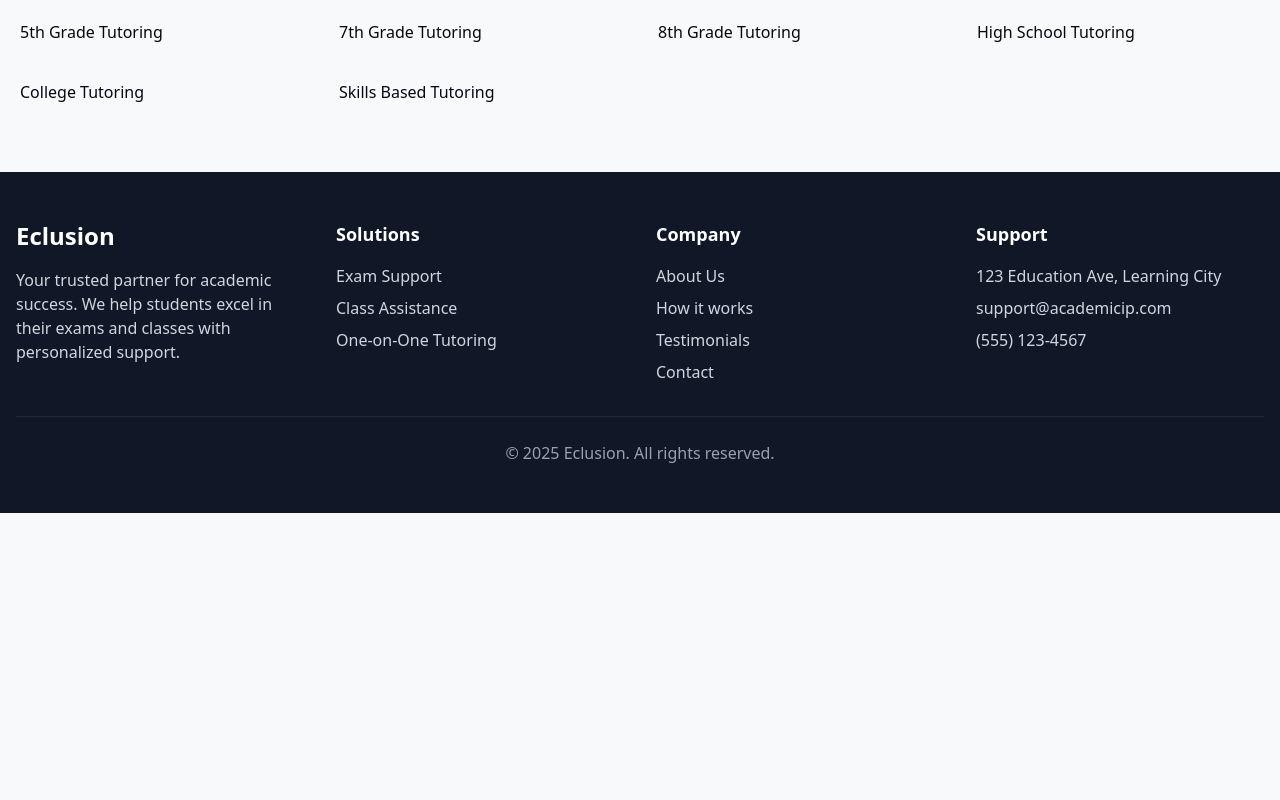
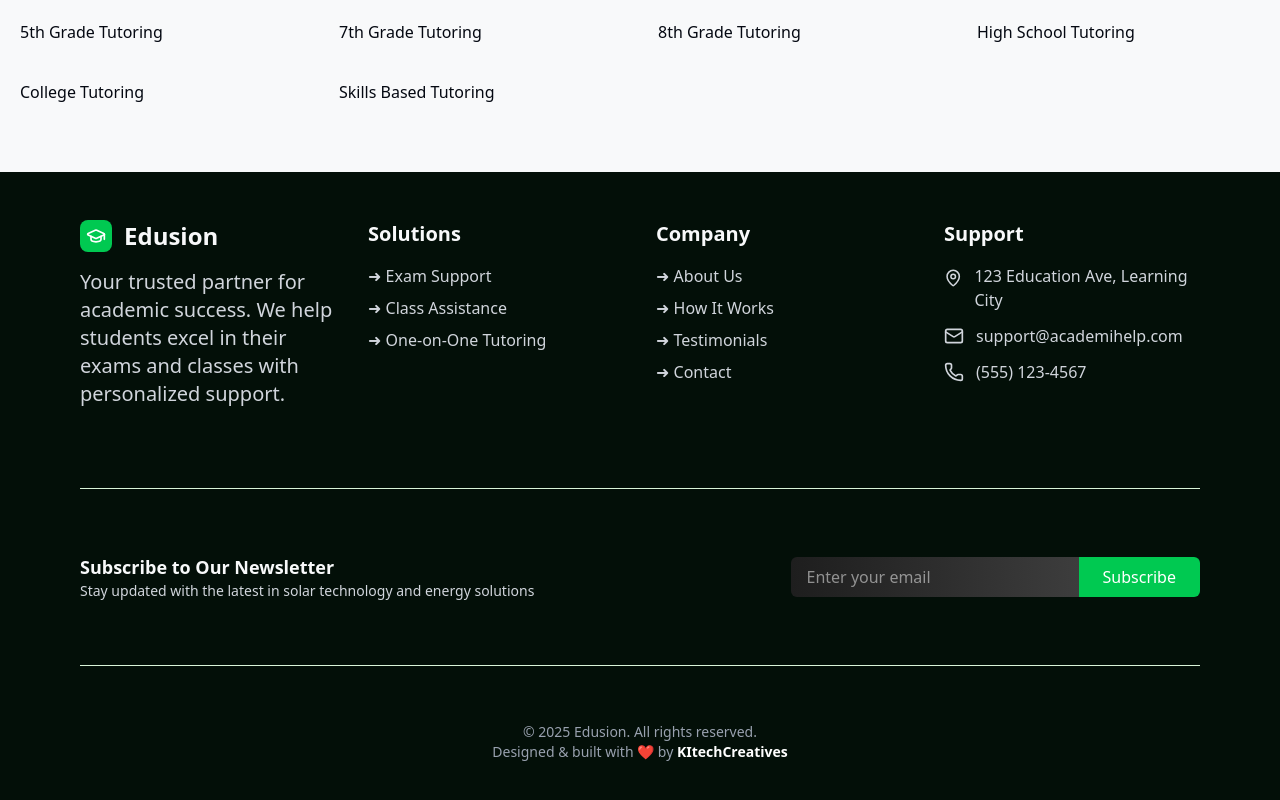
Before and after one commit to peterjames3/tutor-website, a Next.js app: page / in a window 1280 px wide. Shown: the part 6182-6982 px from the top of the page. Before the commit the page ends 6695 px from the top, so only its background shows below. Built offline with nearby package versions, Linux system fonts and the light colour scheme.

Commit message:
first commit

```diff
--- a/app/layout.tsx
+++ b/app/layout.tsx
@@ -2,7 +2,7 @@ import type { Metadata } from "next";
 import { Geist, Geist_Mono } from "next/font/google";
 import "./globals.css";
 import Navbar from "@/app/ui/components/navigation/Navbar";
-import { Footer } from "./ui/Footer";
+import Footer from "./ui/components/footer/Footer";
 const geistSans = Geist({
   variable: "--font-geist-sans",
   subsets: ["latin"],
--- a/app/ui/Footer.tsx
+++ /dev/null
@@ -1,146 +0,0 @@
-// components/footer.tsx
-"use client";
-
-import { motion } from "motion/react";
-import Link from "next/link";
-
-export const Footer = () => {
-  const currentYear = new Date().getFullYear();
-
-  return (
-    <footer className="bg-gray-900 text-white py-12">
-      <div className="container mx-auto px-4">
-        <div className="grid grid-cols-1 md:grid-cols-4 gap-8 mb-8">
-          {/* Brand Info */}
-          <motion.div
-            initial={{ opacity: 0, y: 20 }}
-            whileInView={{ opacity: 1, y: 0 }}
-            transition={{ duration: 0.5 }}
-          >
-            <h2 className="text-2xl font-bold mb-4">Eclusion</h2>
-            <p className="text-gray-300">
-              Your trusted partner for academic success. We help students excel
-              in their exams and classes with personalized support.
-            </p>
-          </motion.div>
-
-          {/* Solutions */}
-          <motion.div
-            initial={{ opacity: 0, y: 20 }}
-            whileInView={{ opacity: 1, y: 0 }}
-            transition={{ duration: 0.5, delay: 0.1 }}
-          >
-            <h3 className="text-lg font-semibold mb-4">Solutions</h3>
-            <ul className="space-y-2">
-              <li>
-                <Link
-                  href="/solutions/exam-support"
-                  className="text-gray-300 hover:text-white transition"
-                >
-                  Exam Support
-                </Link>
-              </li>
-              <li>
-                <Link
-                  href="/solutions/class-assistance"
-                  className="text-gray-300 hover:text-white transition"
-                >
-                  Class Assistance
-                </Link>
-              </li>
-              <li>
-                <Link
-                  href="/solutions/tutoring"
-                  className="text-gray-300 hover:text-white transition"
-                >
-                  One-on-One Tutoring
-                </Link>
-              </li>
-            </ul>
-          </motion.div>
-
-          {/* Company */}
-          <motion.div
-            initial={{ opacity: 0, y: 20 }}
-            whileInView={{ opacity: 1, y: 0 }}
-            transition={{ duration: 0.5, delay: 0.2 }}
-          >
-            <h3 className="text-lg font-semibold mb-4">Company</h3>
-            <ul className="space-y-2">
-              <li>
-                <Link
-                  href="/about"
-                  className="text-gray-300 hover:text-white transition"
-                >
-                  About Us
-                </Link>
-              </li>
-              <li>
-                <Link
-                  href="/how-it-works"
-                  className="text-gray-300 hover:text-white transition"
-                >
-                  How it works
-                </Link>
-              </li>
-              <li>
-                <Link
-                  href="/testimonials"
-                  className="text-gray-300 hover:text-white transition"
-                >
-                  Testimonials
-                </Link>
-              </li>
-              <li>
-                <Link
-                  href="/contact"
-                  className="text-gray-300 hover:text-white transition"
-                >
-                  Contact
-                </Link>
-              </li>
-            </ul>
-          </motion.div>
-
-          {/* Support */}
-          <motion.div
-            initial={{ opacity: 0, y: 20 }}
-            whileInView={{ opacity: 1, y: 0 }}
-            transition={{ duration: 0.5, delay: 0.3 }}
-          >
-            <h3 className="text-lg font-semibold mb-4">Support</h3>
-            <address className="not-italic text-gray-300 space-y-2">
-              <p>123 Education Ave, Learning City</p>
-              <p>
-                <a
-                  href="mailto:support@academicip.com"
-                  className="hover:text-white transition"
-                >
-                  support@academicip.com
-                </a>
-              </p>
-              <p>
-                <a
-                  href="tel:5551234567"
-                  className="hover:text-white transition"
-                >
-                  (555) 123-4567
-                </a>
-              </p>
-            </address>
-          </motion.div>
-        </div>
-
-        {/* Copyright Section */}
-        <motion.div
-          className="border-t border-gray-800 pt-6 text-center text-gray-400"
-          initial={{ opacity: 0 }}
-          whileInView={{ opacity: 1 }}
-          transition={{ duration: 0.5, delay: 0.4 }}
-        >
-          <p>© {currentYear} Eclusion. All rights reserved.</p>
-        </motion.div>
-      </div>
-    </footer>
-  );
-};
--- /dev/null
+++ b/app/ui/components/footer/Footer.tsx
@@ -0,0 +1,110 @@
+"use client";
+
+import { motion } from "framer-motion";
+import { Mail, MapPin, Phone } from "lucide-react";
+import Link from "next/link";
+import NewsletterForm from "./newsletter-form";
+import Logo from "@/app/ui/Logo";
+
+export default function Footer() {
+  return (
+    <motion.footer
+      initial={{ opacity: 0, y: 50 }}
+      whileInView={{ opacity: 1, y: 0 }}
+      transition={{ duration: 0.8 }}
+      viewport={{ once: true }}
+      className="bg-[#030f08] text-background px-6 md:px-20 py-12 space-y-10"
+    >
+      <div className="grid md:grid-cols-4 gap-8 w-full mx-auto max-w-full lg:max-w-[1240px] xl:max-w-[1440px] pb-10">
+        {/* Logo & Description */}
+        <div className="space-y-4">
+          <div className="flex gap-3 items-center">
+            <Logo />
+            <h2 className="text-2xl font-bold">Edusion</h2>
+          </div>
+
+          <p className="text-xl text-gray-300">
+            Your trusted partner for academic success. We help students excel in
+            their exams and classes with personalized support.
+          </p>
+        </div>
+
+        {/* Solutions */}
+        <div>
+          <h3 className="text-xl font-semibold mb-4">Solutions</h3>
+          <ul className="space-y-2 text-gray-300 text-[1rem] ">
+            <li>
+              <Link href="/exam-support">➜ Exam Support</Link>
+            </li>
+            <li>
+              <Link href="/class-assistance">➜ Class Assistance</Link>
+            </li>
+            <li>
+              <Link href="/one-on-one-tutoring">➜ One-on-One Tutoring</Link>
+            </li>
+          </ul>
+        </div>
+
+        {/* Company */}
+        <div>
+          <h3 className=" text-xl font-semibold mb-4">Company</h3>
+          <ul className="space-y-2 text-gray-300 text-[1rem]">
+            <li>
+              <Link href="/about">➜ About Us</Link>
+            </li>
+            <li>
+              <Link href="/how-it-works">➜ How It Works</Link>
+            </li>
+            <li>
+              <Link href="/testimonials">➜ Testimonials</Link>
+            </li>
+            <li>
+              <Link href="/contact">➜ Contact</Link>
+            </li>
+          </ul>
+        </div>
+
+        {/* Support */}
+        <div className="space-y-3">
+          <h3 className="font-semibold mb-4 text-xl">Support</h3>
+          <div className="flex items-start gap-3 text-[1rem] text-gray-300">
+            <MapPin size={20} className="mt-1" />
+            <span>123 Education Ave, Learning City</span>
+          </div>
+          <div className="flex items-center gap-3 text-[1rem] text-gray-300">
+            <Mail size={20} />
+            <Link href="mailto:support@academihelp.com">
+              support@academihelp.com
+            </Link>
+          </div>
+          <div className="flex items-center gap-3 text-[1rem] text-gray-300">
+            <Phone size={20} />
+            <Link href="tel:5551234567">(555) 123-4567</Link>
+          </div>
+        </div>
+      </div>
+      <hr className="border-0.5 border-accent2" />
+
+      {/* Newsletter */}
+      <div className="flex flex-col md:flex-row justify-between items-center gap-4 w-full mx-auto max-w-full lg:max-w-[1240px] xl:max-w-[1440px]  pt-6  pb-6">
+        <div>
+          <h4 className="text-lg font-semibold">Subscribe to Our Newsletter</h4>
+          <p className="text-sm text-gray-300">
+            Stay updated with the latest in solar technology and energy
+            solutions
+          </p>
+        </div>
+
+        <NewsletterForm />
+      </div>
+      <hr className="border-0.5 border-accent2" />
+
+      {/* Copyright */}
+      <div className="text-sm text-gray-400 text-center pt-4">
+        © {new Date().getFullYear()} Edusion. All rights reserved. <br />
+        Designed & built with ❤️ by{" "}
+        <span className="text-white font-semibold">KItechCreatives</span>
+      </div>
+    </motion.footer>
+  );
+}
--- /dev/null
+++ b/app/ui/components/footer/newsletter-form.tsx
@@ -0,0 +1,16 @@
+"use client";
+
+export default function NewsletterForm() {
+  return (
+    <div className="flex w-full md:w-auto">
+      <input
+        type="email"
+        placeholder="Enter your email"
+        className="px-4 py-2 rounded-l-md bg-gradient-to-r from-[#1e1e1e] to-[#3d3d3d] text-white outline-none w-full md:w-72"
+      />
+      <button className="bg-green-500 hover:bg-green-600 text-white px-6 py-2 rounded-r-md">
+        Subscribe
+      </button>
+    </div>
+  );
+}
```
